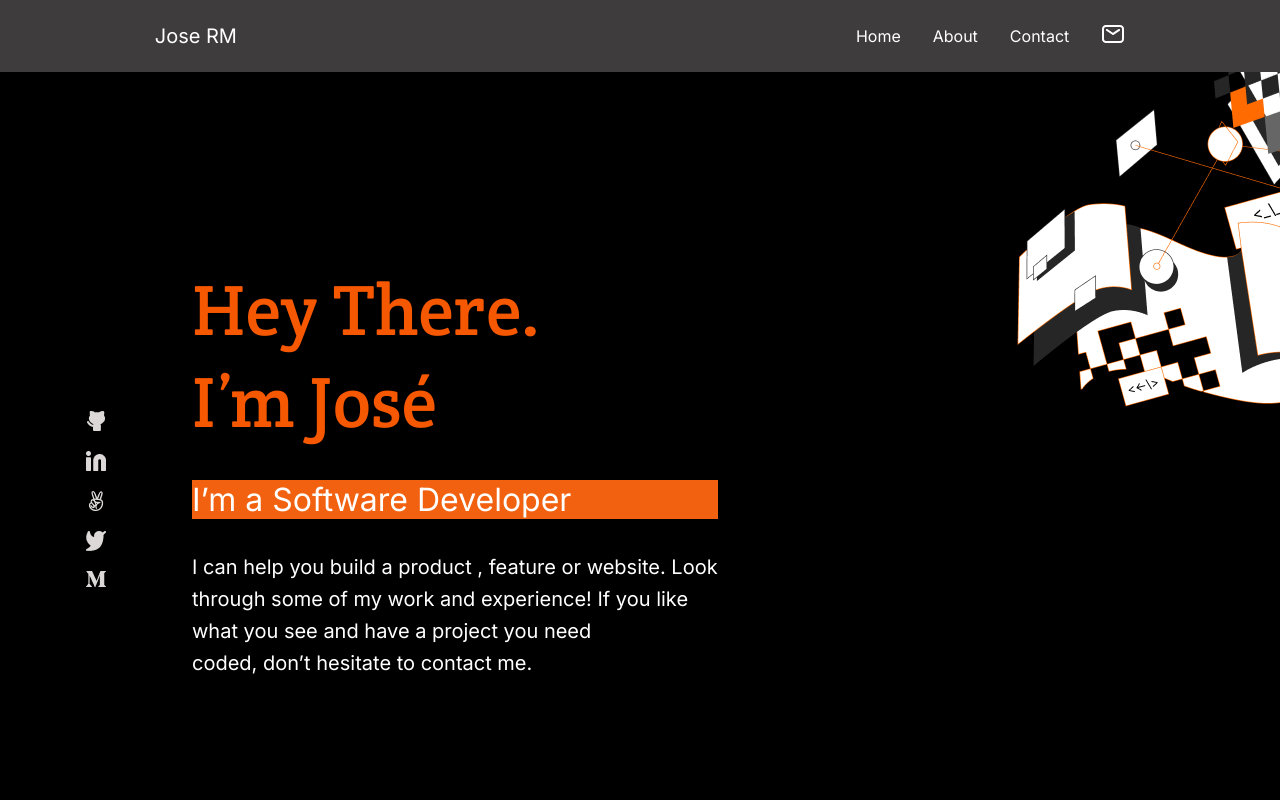
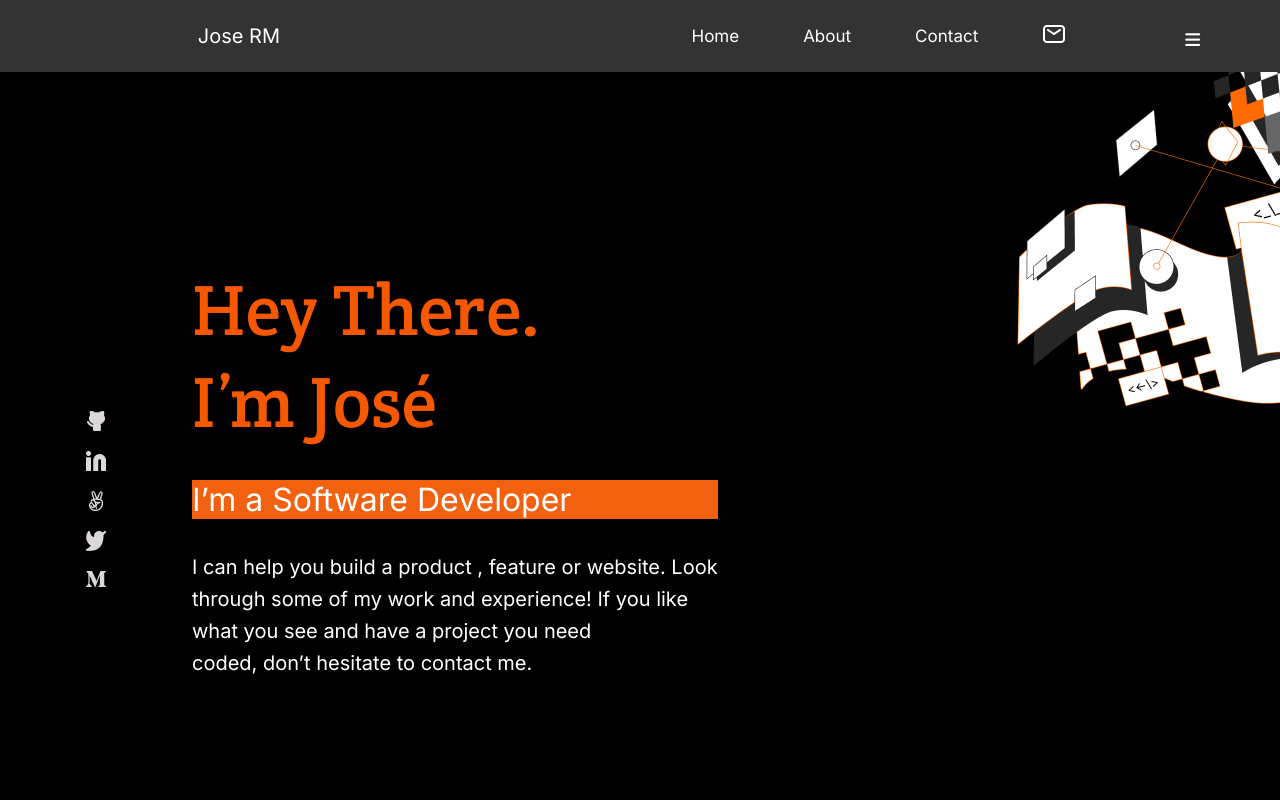
Before and after one commit to joramot/portfolio-desktop-version, a website: page index.html in a window 1280 px wide. Shown: the top 800 px of the page. Drawn offline with Linux system fonts and the light colour scheme; files that its build step writes are made by us from their sources.

Commit message:
Rebuilt the hearder section in index.html

```diff
--- a/css/style.css
+++ b/css/style.css
@@ -34,6 +34,35 @@ header a {
 
 .nav-header {
   display: none;
+}
+
+/* Style the navigation menu */
+.topnav {
+  overflow: hidden;
+  background-color: #333;
+  position: relative;
+}
+
+/* Hide the links inside the navigation menu (except for logo/home) */
+.topnav #myLinks {
+  display: none;
+}
+
+/* Style navigation menu links */
+.topnav a {
+  color: white;
+  padding: 14px 16px;
+  text-decoration: none;
+  font-size: 17px;
+  display: block;
+}
+
+/* Style the hamburger menu */
+.topnav a.icon {
+  display: block;
+  position: absolute;
+  right: 4rem;
+  top: 1rem;
 }
 
 /*  *END Header Menu* */
@@ -618,11 +647,19 @@ a:focus {
   padding: 0.5rem;
 }
 
+.xicon {
+  cursor: pointer;
+}
+
+.burger-icon {
+  cursor: pointer;
+}
+
 .compactMenu {
   display: none;
   flex-direction: column;
+  width: 100%;
   height: 100vh;
-  width: 100%;
   background-color: #3c3a39;
   color: #fff5e1;
   position: fixed;
--- a/index.html
+++ b/index.html
@@ -11,19 +11,21 @@
 </head>
 
 <body>
-  <header class="navigator">
+  <header class="topnav">
     <p class="personal-logo"> Jose RM</p>
-    <nav class="hamburger-menu">
-      <nav class="burger-icon"><span><i id="icon-hmenu" class="fa-solid fa-bars"></i></span></nav>
-    </nav>
-    <div class="compactMenu">
-      <div><img class="xicon"  src="./images/x-icon.png" alt="icon hambuger menu"></div>
-      <nav id="menu-options">
-        <a href="#">Portfolio</a>
-        <a href="#">About</a>
-        <a href="#">Contact</a>
-      </nav>
+    <!-- <div class="hamburger-menu">
+      <nav class="burger-icon"><span><i  class="fa-solid fa-bars"></i></span></nav>
+    </div> -->
+    <div id="myLinks">
+      <div><img class="xicon" src="./images/x-icon.png" alt="icon hambuger menu"></div>
+      <a href="#">Portfolio</a>
+      <a href="#">About</a>
+      <a href="#">Contact</a>
     </div>
+    <!-- "Hamburger menu" / "Bar icon" to toggle the navigation links -->
+    <a href="javascript:void(0);" class="icon" onclick="myFunction()">
+      <i class="fa fa-bars"></i>
+    </a>
     <nav class="nav-header">
       <a href=""> Home</a>
       <a href="">About</a>
@@ -214,7 +216,18 @@
       <a href=""><img src="./images/medium-icon-dark.png" alt="Medium Social MediaLink"></a>
     </nav>
   </footer>
-  <script src="menu.js"></script>
+  <script>
+    function myFunction() {
+      var x = document.getElementById("myLinks");
+      if (x.style.display === "block") {
+        x.style.display = "none";
+      } else {
+        x.style.display = "block";
+      }
+    }
+    </script>
+  <script src=""></script>
+
 </body>
 
 </html>
```
Also changed, not shown: js/myFuntion.js (added, +9 -0 lines).
